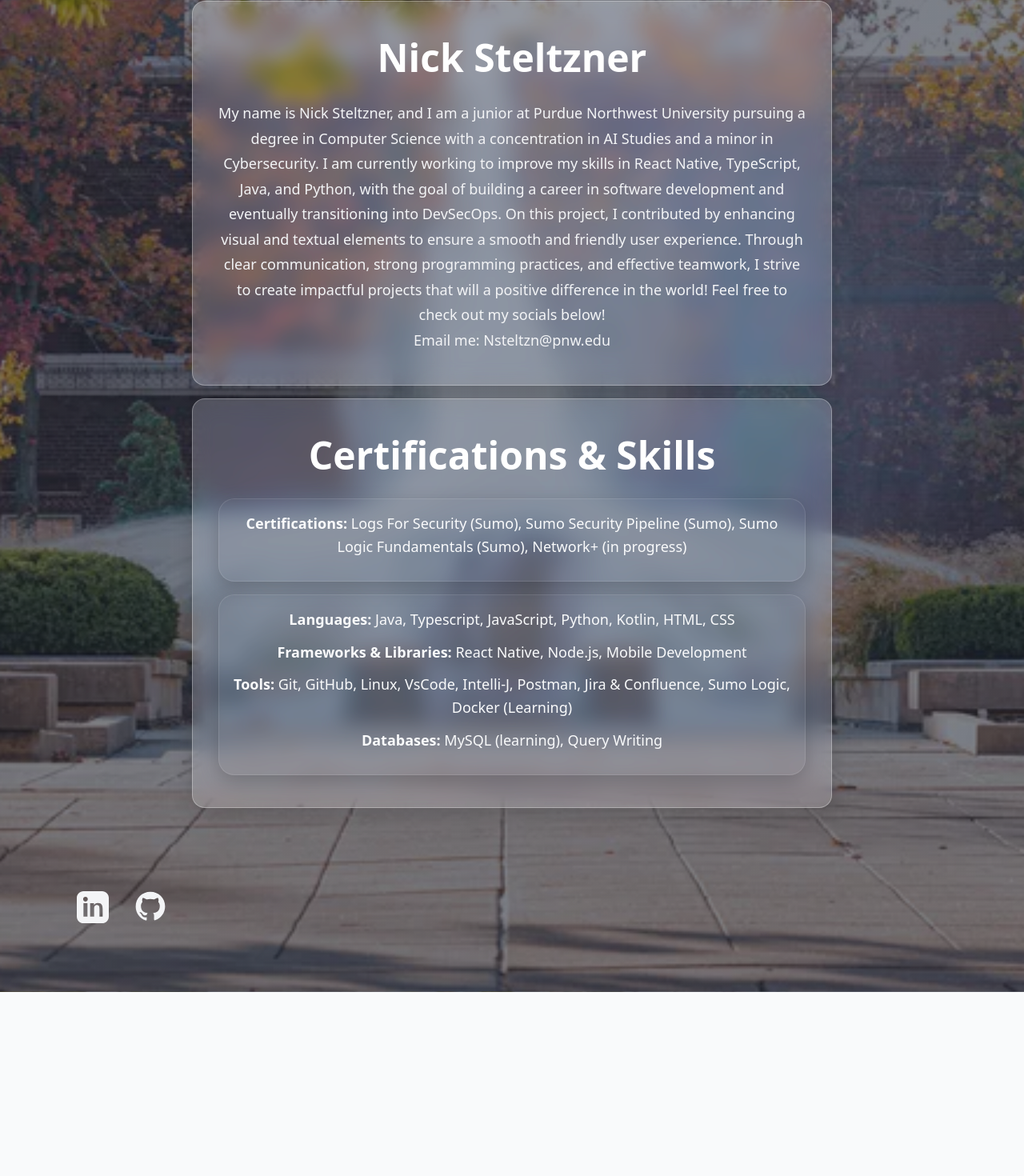
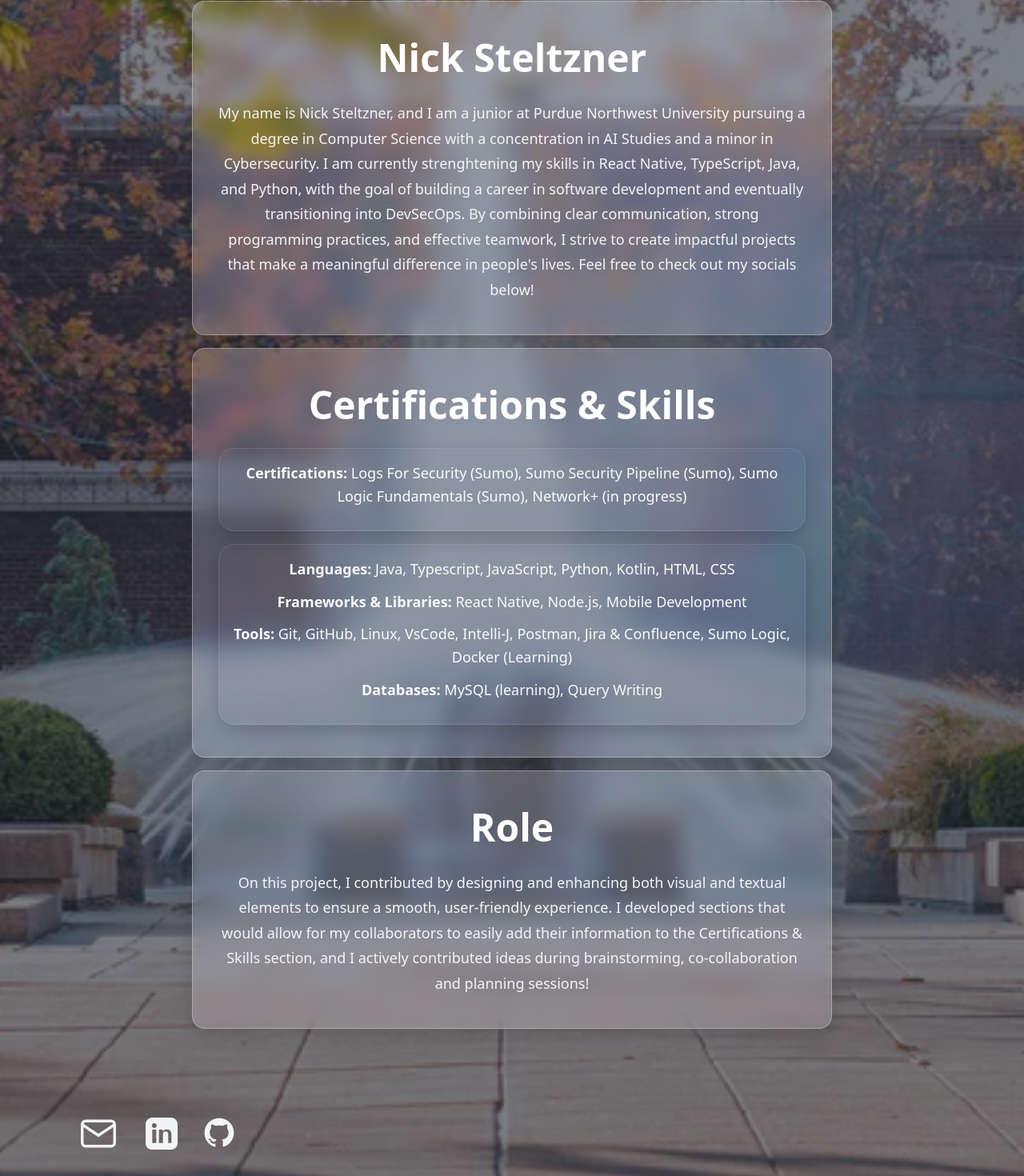
Before and after one commit to Wuizlz/group-website, a React (Vite) app: page /nick in a window 1280 px wide. Shown: the part 240-1710 px from the top of the page at 80% size. Before the commit the page ends 1480 px from the top, so only its background shows below. Built offline with nearby package versions, Linux system fonts and the light colour scheme.

Commit message:
final changes to bio

```diff
--- a/src/pages/Nick.jsx
+++ b/src/pages/Nick.jsx
@@ -8,6 +8,7 @@ export default function Daniel() {
     setFooterLinks({
       linkedin: "https://www.linkedin.com/in/nicholas-steltzner-500715302/",
       github: "https://github.com/Roland-143",
+      email: "mailto:nsteltzn@pnw.edu"
     });
     return () => setFooterLinks(null);
   }, [setFooterLinks]);
@@ -19,14 +20,10 @@ export default function Daniel() {
         <p className={styles.sentence}>
             My name is Nick Steltzner, and I am a junior at Purdue Northwest University pursuing a degree
             in Computer Science with a concentration in AI Studies and a minor in Cybersecurity. I am currently
-            working to improve my skills in React Native, TypeScript, Java, and Python, with the goal of building a
-            career in software development and eventually transitioning into DevSecOps. On this project,
-            I contributed by enhancing visual and textual elements to ensure a smooth and friendly user experience.
-            Through clear communication, strong programming practices, and effective teamwork, I strive to create
-            impactful projects that will a positive difference in the world! Feel free to check out my socials below!
-          </p>
-          <p className={styles.sentence}>
-            Email me: Nsteltzn@pnw.edu
+            strenghtening my skills in React Native, TypeScript, Java, and Python, with the goal of building a
+            career in software development and eventually transitioning into DevSecOps.
+            By combining clear communication, strong programming practices, and effective teamwork, I strive to
+            create impactful projects that make a meaningful difference in people's lives. Feel free to check out my socials below!
           </p>
       </div>
       <div className={styles.header}>
@@ -52,6 +49,15 @@ export default function Daniel() {
           </li>
         </ul>
       </div>
+      <div className={styles.header}>
+        <h1 className={styles.title}>Role</h1>
+        <p className={styles.sentence}>
+             On this project, I contributed by designing and enhancing both visual and textual elements to ensure
+             a smooth, user-friendly experience. I developed sections that would allow for my collaborators
+             to easily add their information to the Certifications & Skills section, and I actively contributed
+             ideas during brainstorming, co-collaboration and planning sessions!
+        </p>
+      </div>
     </main>
   );
 }
--- a/src/ui/Footer.jsx
+++ b/src/ui/Footer.jsx
@@ -2,7 +2,7 @@ import styles from "./Footer.module.css";
 import PropTypes from "prop-types";
 
 export default function Footer({ links }) {
-  const { linkedin, github, instagram } = links || {};
+  const { linkedin, github, instagram, email } = links || {};
   console.log(links);
   return (
     <footer className={styles.footer}>
@@ -24,6 +24,33 @@ export default function Footer({ links }) {
                 viewBox="0 0 16 16"
               >
                 <path d="M8 0C5.829 0 5.556.01 4.703.048 3.85.088 3.269.222 2.76.42a3.9 3.9 0 0 0-1.417.923A3.9 3.9 0 0 0 .42 2.76C.222 3.268.087 3.85.048 4.7.01 5.555 0 5.827 0 8.001c0 2.172.01 2.444.048 3.297.04.852.174 1.433.372 1.942.205.526.478.972.923 1.417.444.445.89.719 1.416.923.51.198 1.09.333 1.942.372C5.555 15.99 5.827 16 8 16s2.444-.01 3.298-.048c.851-.04 1.434-.174 1.943-.372a3.9 3.9 0 0 0 1.416-.923c.445-.445.718-.891.923-1.417.197-.509.332-1.09.372-1.942C15.99 10.445 16 10.173 16 8s-.01-2.445-.048-3.299c-.04-.851-.175-1.433-.372-1.941a3.9 3.9 0 0 0-.923-1.417A3.9 3.9 0 0 0 13.24.42c-.51-.198-1.092-.333-1.943-.372C10.443.01 10.172 0 7.998 0zm-.717 1.442h.718c2.136 0 2.389.007 3.232.046.78.035 1.204.166 1.486.275.373.145.64.319.92.599s.453.546.598.92c.11.281.24.705.275 1.485.039.843.047 1.096.047 3.231s-.008 2.389-.047 3.232c-.035.78-.166 1.203-.275 1.485a2.5 2.5 0 0 1-.599.919c-.28.28-.546.453-.92.598-.28.11-.704.24-1.485.276-.843.038-1.096.047-3.232.047s-2.39-.009-3.233-.047c-.78-.036-1.203-.166-1.485-.276a2.5 2.5 0 0 1-.92-.598 2.5 2.5 0 0 1-.6-.92c-.109-.281-.24-.705-.275-1.485-.038-.843-.046-1.096-.046-3.233s.008-2.388.046-3.231c.036-.78.166-1.204.276-1.486.145-.373.319-.64.599-.92s.546-.453.92-.598c.282-.11.705-.24 1.485-.276.738-.034 1.024-.044 2.515-.045zm4.988 1.328a.96.96 0 1 0 0 1.92.96.96 0 0 0 0-1.92m-4.27 1.122a4.109 4.109 0 1 0 0 8.217 4.109 4.109 0 0 0 0-8.217m0 1.441a2.667 2.667 0 1 1 0 5.334 2.667 2.667 0 0 1 0-5.334" />
+              </svg>
+            </a>
+          )}
+          {email && (
+            <a
+              a
+              href={`mailto:${email}`}
+              target="_blank"
+              rel="noopener noreferrer"
+              className={styles.iconLink}
+              aria-label="Email"
+            >
+              <svg
+                xmlns="http://www.w3.org/2000/svg"
+                width="54"
+                height="54"
+                viewBox="0 0 24 24"
+                fill="none"
+                stroke="currentColor"
+                stroke-width="1.5"
+                stroke-linecap="round"
+                stroke-linejoin="round"
+                class="icon icon-tabler icons-tabler-outline icon-tabler-mail"
+              >
+                <path stroke="none" d="M0 0h24v24H0z" fill="none" />
+                <path d="M3 7a2 2 0 0 1 2 -2h14a2 2 0 0 1 2 2v10a2 2 0 0 1 -2 2h-14a2 2 0 0 1 -2 -2v-10z" />
+                <path d="M3 7l9 6l9 -6" />
               </svg>
             </a>
           )}
```
